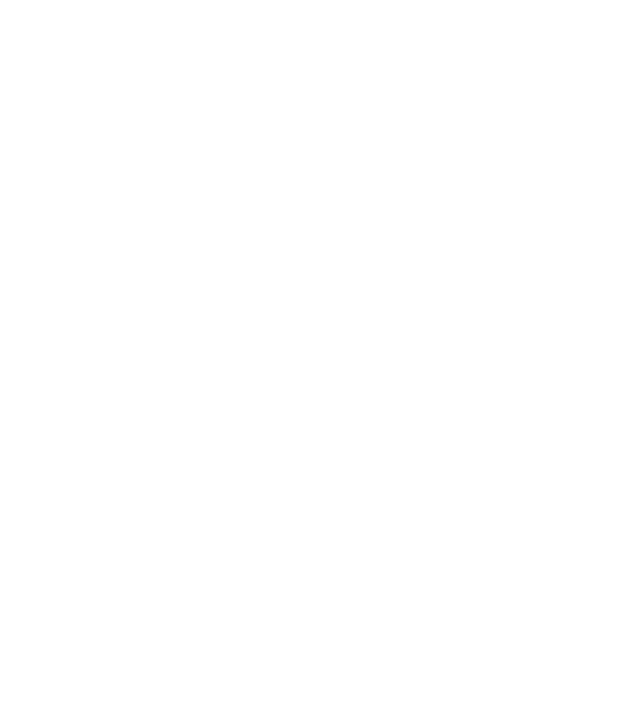
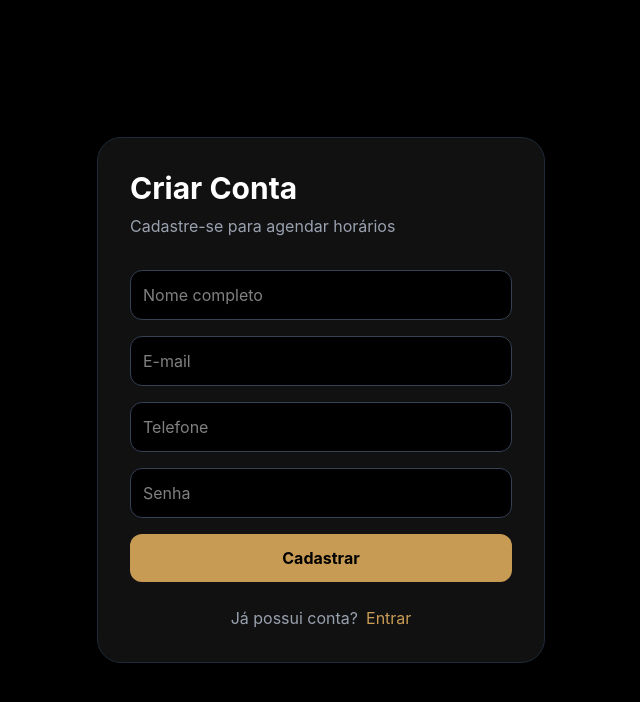
Before and after one commit to lgabrielsouza/Sr-Barbeiro, a React (Vite) app: page /cadastro in a window 1280 px wide. Before the commit this address had no page. Shown: the top 702 px of the page, without its empty margins (319-959 px from the left). Built offline with nearby package versions, Linux system fonts and the light colour scheme.

Commit message:
feat: adiciona autenticação de clientes e gerenciamento no painel admin

```diff
--- a/src/App.jsx
+++ b/src/App.jsx
@@ -6,11 +6,15 @@ import Confirmado from "./pages/confirmado"
 import Admin from "./pages/admin"
 import Services from "./pages/Services"
 import Login from "./pages/Login"
+import Register from "./pages/Register"
+import LoginCliente from "./pages/LoginCliente"
 
 export default function App() {
   return (
     <Routes>
+      <Route path="/cadastro" element={<Register />} />
       <Route path="/login" element={<Login />} />
+      <Route path="/login-cliente" element={<LoginCliente />} />
       <Route path="/" element={<Home />} />
       <Route path="/pagamento" element={<Pagamento />} />
       <Route path="/confirmado" element={<Confirmado />} />
--- /dev/null
+++ b/src/pages/LoginCliente.jsx
@@ -0,0 +1,86 @@
+import { useState } from "react"
+import { useNavigate, Link } from "react-router-dom"
+import { supabase } from "../lib/supabase"
+
+export default function LoginCliente() {
+
+  const navigate = useNavigate()
+
+  const [email, setEmail] = useState("")
+  const [senha, setSenha] = useState("")
+
+  const login = async () => {
+
+    const { error } =
+      await supabase.auth.signInWithPassword({
+        email,
+        password: senha
+      })
+
+    if (error) {
+      alert("Email ou senha inválidos")
+      return
+    }
+
+    navigate("/")
+  }
+
+  return (
+
+    <div className="min-h-screen bg-black flex items-center justify-center px-4">
+
+      <div className="bg-[#111] border border-gray-800 rounded-3xl p-8 w-full max-w-md">
+
+        <h1 className="text-3xl font-bold text-white mb-2">
+          Entrar
+        </h1>
+
+        <p className="text-gray-400 mb-8">
+          Acesse sua conta
+        </p>
+
+        <div className="space-y-4">
+
+          <input
+            type="email"
+            placeholder="E-mail"
+            value={email}
+            onChange={(e) => setEmail(e.target.value)}
+            className="w-full bg-black border border-gray-700 rounded-xl p-3 text-white"
+          />
+
+          <input
+            type="password"
+            placeholder="Senha"
+            value={senha}
+            onChange={(e) => setSenha(e.target.value)}
+            className="w-full bg-black border border-gray-700 rounded-xl p-3 text-white"
+          />
+
+          <button
+            onClick={login}
+            className="w-full bg-[#C89B55] text-black py-3 rounded-xl font-bold"
+          >
+            Entrar
+          </button>
+
+        </div>
+
+        <p className="text-center text-gray-400 mt-6">
+
+          Não possui conta?
+
+          <Link
+            to="/cadastro"
+            className="text-[#C89B55] ml-2"
+          >
+            Cadastre-se
+          </Link>
+
+        </p>
+
+      </div>
+
+    </div>
+  )
+}
--- /dev/null
+++ b/src/pages/Register.jsx
@@ -0,0 +1,134 @@
+import { useState } from "react"
+import { useNavigate, Link } from "react-router-dom"
+import { supabase } from "../lib/supabase"
+
+export default function Register() {
+
+  const navigate = useNavigate()
+
+  const [nome, setNome] = useState("")
+  const [email, setEmail] = useState("")
+  const [telefone, setTelefone] = useState("")
+  const [senha, setSenha] = useState("")
+
+  const cadastrar = async () => {
+
+    if (!nome || !email || !telefone || !senha) {
+      alert("Preencha todos os campos")
+      return
+    }
+
+    const { data, error } =
+      await supabase.auth.signUp({
+
+        email,
+
+        password: senha
+
+      })
+
+    if (error) {
+
+      alert(error.message)
+
+      return
+    }
+
+    const { error: erroCliente } =
+      await supabase
+        .from("clientes")
+        .insert([
+          {
+            nome,
+            email,
+            telefone
+          }
+        ])
+
+    if (erroCliente) {
+
+      alert("Erro ao salvar cliente")
+
+      return
+    }
+
+    alert("Cadastro realizado com sucesso!")
+
+    navigate("/login-cliente")
+  }
+
+  return (
+
+    <div className="min-h-screen bg-black flex items-center justify-center px-4">
+
+      <div className="bg-[#111] border border-gray-800 rounded-3xl p-8 w-full max-w-md">
+
+        <h1 className="text-3xl font-bold text-white mb-2">
+          Criar Conta
+        </h1>
+
+        <p className="text-gray-400 mb-8">
+          Cadastre-se para agendar horários
+        </p>
+
+        <div className="space-y-4">
+
+          <input
+            type="text"
+            placeholder="Nome completo"
+            value={nome}
+            onChange={(e) => setNome(e.target.value)}
+            className="w-full bg-black border border-gray-700 rounded-xl p-3 text-white"
+          />
+
+          <input
+            type="email"
+            placeholder="E-mail"
+            value={email}
+            onChange={(e) => setEmail(e.target.value)}
+            className="w-full bg-black border border-gray-700 rounded-xl p-3 text-white"
+          />
+
+          <input
+            type="text"
+            placeholder="Telefone"
+            value={telefone}
+            onChange={(e) => setTelefone(e.target.value)}
+            className="w-full bg-black border border-gray-700 rounded-xl p-3 text-white"
+          />
+
+          <input
+            type="password"
+            placeholder="Senha"
+            value={senha}
+            onChange={(e) => setSenha(e.target.value)}
+            className="w-full bg-black border border-gray-700 rounded-xl p-3 text-white"
+          />
+
+          <button
+            onClick={cadastrar}
+            className="w-full bg-[#C89B55] hover:opacity-90 text-black py-3 rounded-xl font-bold transition"
+          >
+            Cadastrar
+          </button>
+
+        </div>
+
+        <p className="text-center text-gray-400 mt-6">
+
+          Já possui conta?
+
+          <Link
+            to="/login-cliente"
+            className="text-[#C89B55] ml-2"
+          >
+            Entrar
+          </Link>
+
+        </p>
+
+      </div>
+
+    </div>
+  )
+}
--- a/src/pages/admin.jsx
+++ b/src/pages/admin.jsx
@@ -13,13 +13,19 @@ export default function Admin() {
 
   }, [])
 
+
   const [aba, setAba] = useState("dashboard")
 
   const [agendamentos, setAgendamentos] = useState([])
 
+  const [clientes, setClientes] = useState([])
+
+  //CADASTRO CLIENTES/ADMIN
   useEffect(() => {
     carregarAgendamentos()
+    carregarClientes()
   }, [])
+
 
   const faturamentoTotal = agendamentos
     .filter(item => item.status === "confirmado")
@@ -38,6 +44,19 @@ export default function Admin() {
     }
   }
 
+  const carregarClientes = async () => {
+
+  const { data, error } = await supabase
+    .from("clientes")
+    .select("*")
+    .order("id", { ascending: false })
+
+  if (!error) {
+    setClientes(data)
+    }
+  }
+
+
   const verificarUsuario = async () => {
 
     const {
@@ -55,7 +74,6 @@ export default function Admin() {
 
     navigate("/login")
   }
-
 
   return (
 
@@ -294,8 +312,56 @@ export default function Admin() {
 
         )}
 
+        {aba === "clientes" && (
+
+          <div>
+
+            <div className="mb-10">
+
+              <h2 className="text-4xl font-bold">
+                Clientes
+              </h2>
+
+              <p className="text-gray-500 mt-2">
+                Clientes cadastrados
+              </p>
+
+            </div>
+
+            <div className="space-y-4">
+
+              {clientes.map((cliente) => (
+
+                <div
+                  key={cliente.id}
+                  className="bg-[#111] border border-gray-800 rounded-3xl p-6"
+                >
+
+                  <h3 className="text-xl font-bold">
+                    {cliente.nome}
+                  </h3>
+
+                  <p className="text-gray-400 mt-2">
+                    {cliente.email}
+                  </p>
+
+                  <p className="text-gray-500">
+                    {cliente.telefone}
+                  </p>
+
+                </div>
+
+              ))}
+
+            </div>
+
+          </div>
+
+        )}
+
       </main>
 
     </div>
+
   )
 }
```
